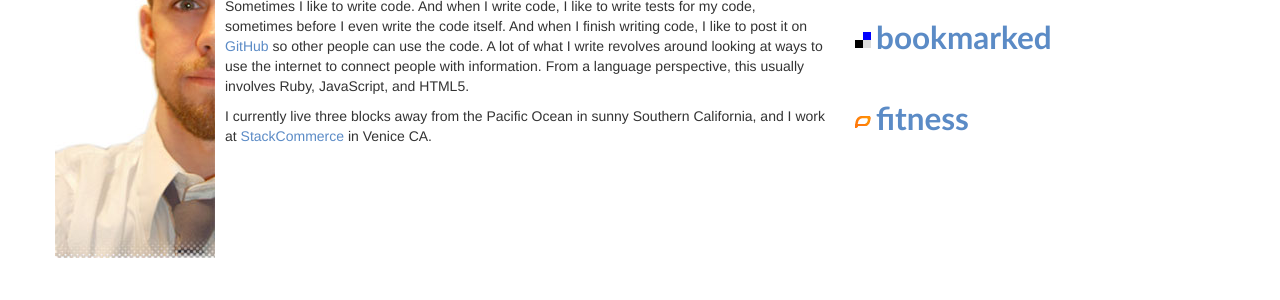
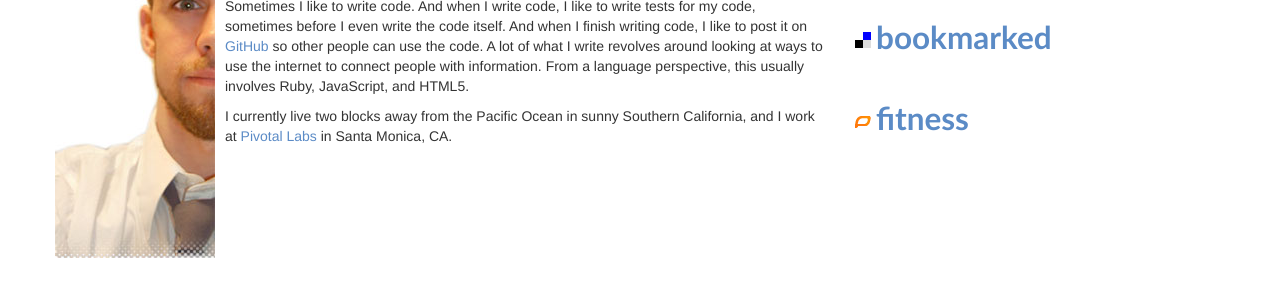
Before and after one commit to carpeliam/carpeliam.github.com, a Jekyll site: the page built from about.html, in a window 1280 px wide. Shown: the part 218-518 px from the top of the page. Built offline with Jekyll 4.4.1, drawn with Linux system fonts in a browser that asks for light colours; Markdown is read by kramdown in place of the engine named in the settings.

Commit message:
update current position

```diff
--- a/about.html
+++ b/about.html
@@ -30,9 +30,9 @@ title: about
         HTML5.
       </p>
       <p>
-        I currently live three blocks away from the Pacific Ocean in sunny
+        I currently live two blocks away from the Pacific Ocean in sunny
         Southern California, and I work at <a
-        href="https://stackcommerce.com/about">StackCommerce</a> in Venice CA.
+        href="http://pivotal.io/labs">Pivotal Labs</a> in Santa Monica, CA.
       </p>
     </div>
   </div>
--- a/for-hire.html
+++ b/for-hire.html
@@ -5,9 +5,8 @@ title: (not) for hire
 
 <div class="hireme">
   <p>
-    I am currently happily employed as a senior software engineer at <a
-    href="https://stackcommerce.com/about">StackCommerce</a>, working primarily
-    with Ruby on Rails, JavaScript, and HTML5 technologies. I'm happy to connect
+    I am currently happily employed as a software engineer at <a
+    href="http://pivotal.io/labs">Pivotal Labs</a>. I'm happy to connect
     or network with other developers, however I'm not interested in networking
     or communicating with recruiters or staffing consultants at the moment. If
     you'd like to connect with me, feel free to <a href="/contact">contact</a>
```
